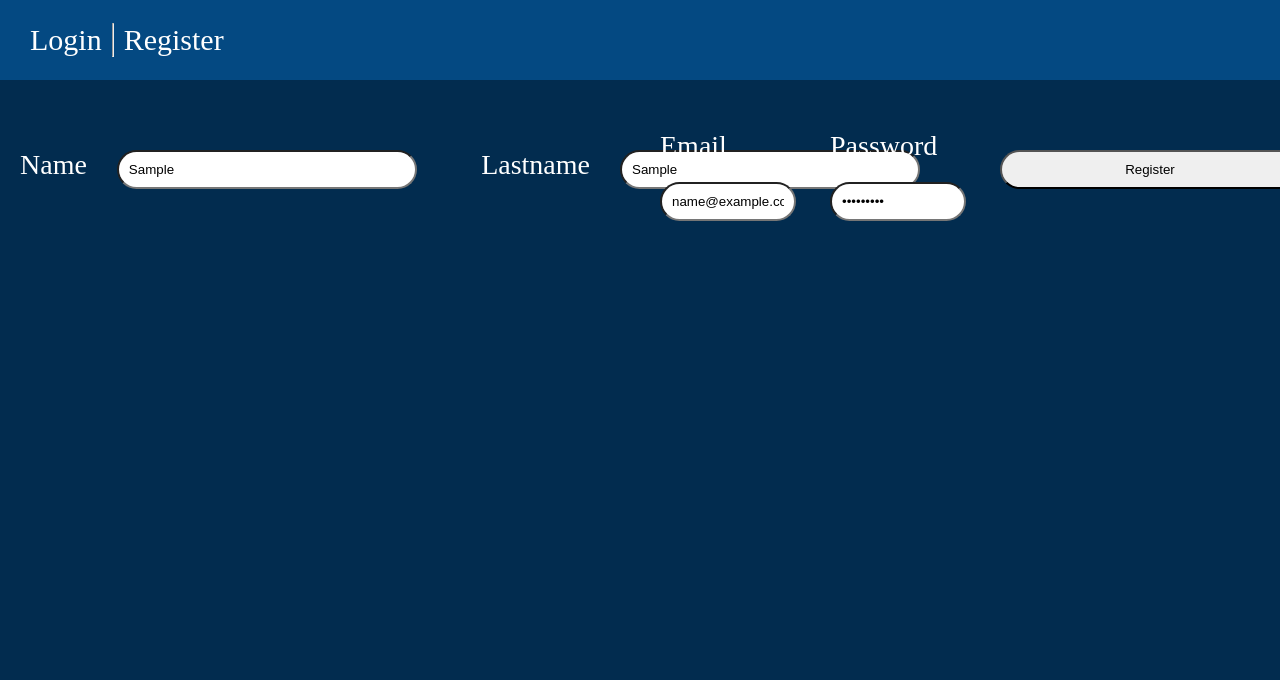
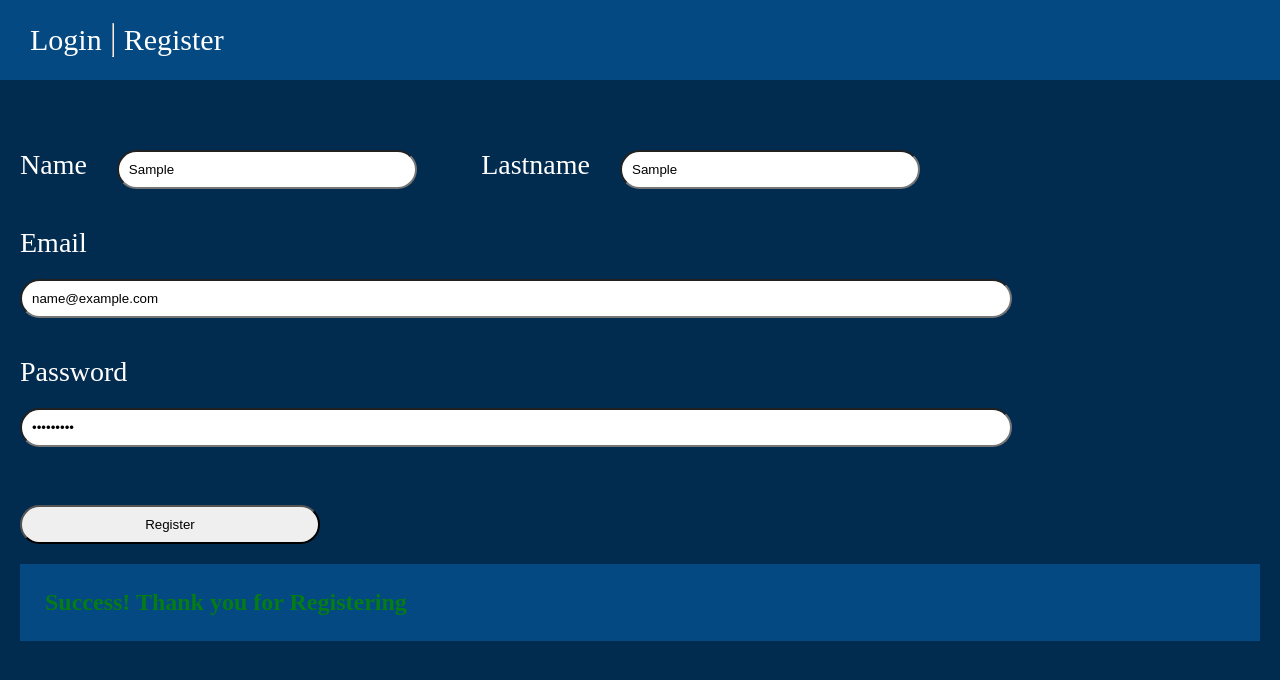
Before and after one commit to Gpaqsa/ReactForm, a React (Create React App) app: page /Register in a window 1280 px wide. Both pictures are taken after typing "Sample", "Sample", "name@example.com", "Sample123" into the empty fields and a click on the input "Register". Shown: the top 680 px of the page. Built offline with nearby package versions, Linux system fonts and the light colour scheme.

Commit message:
Add succes message

```diff
--- a/src/components/RegisterForm.jsx
+++ b/src/components/RegisterForm.jsx
@@ -120,6 +120,11 @@ const RegisterForm = () => {
             value="Register"
           />
         </div>
+        {submited ? (
+          <h2 className="success_message form-row">
+            Success! Thank you for Registering
+          </h2>
+        ) : null}
       </form>
     </div>
   );
--- a/src/style/registerForm.css
+++ b/src/style/registerForm.css
@@ -34,14 +34,14 @@
 }
 
 .erorrInputActive {
-  text-decoration: overline red;
-  border: 3px solid #f80505;
+  text-decoration: overline rgb(220, 48, 48);
+  border: 2px solid rgb(220, 48, 48);
 }
 
 span {
   position: relative;
   bottom: 15px;
-  color: red;
+  color: rgb(220, 48, 48);
 }
 
 .lastnameSpan {
@@ -52,20 +52,6 @@ span {
   left: 100px;
 }
 
-/* Responsive
-@media screen and (max-width: 780px) {
-	.registerPage {
-        width: 100%;
-    }
-
-    .fullname {
-        flex-direction: column;
-        justify-content: center;
-    }
-
-
-
-} */
 
 /* Styles for screens smaller than 768px */
 @media only screen and (max-width: 767px) {
@@ -100,14 +86,9 @@ span {
   }
 }
 
-/* Styles for screens larger than 768px */
-@media only screen and (min-width: 768px) {
-  .form-detail {
-    flex-direction: row;
-    justify-content: space-between;
-  }
-
-  .form-row {
-    width: 50%;
-  }
+.success_message {
+	background-color: #044982;
+	color: rgb(5, 124, 21);
+	width: 100%;
+	padding: 25px;
 }
```
